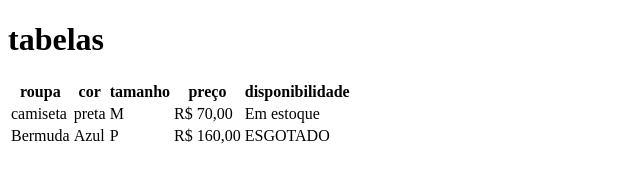
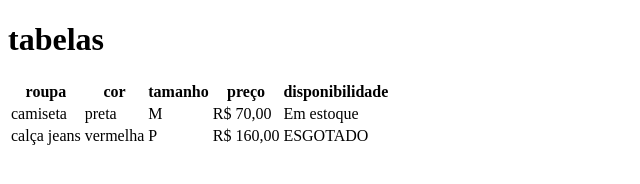
Before and after one commit to MAIAN-HUNTER/Aula-tabela, a plain HTML site: page index.html in a window 1280 px wide. Shown: the whole page, without its empty margins (0-640 px from the left). Drawn offline with Linux system fonts and the light colour scheme.

Commit message:
trocado de bermuda para calça jeans vermelha

```diff
--- a/index.html
+++ b/index.html
@@ -25,8 +25,8 @@
             <td>Em estoque</td>
         </tr>
         <tr>
-            <td>Bermuda</td>
-            <td>Azul</td>
+            <td>calça jeans</td>
+            <td>vermelha</td>
             <td>P</td>
             <td>R$ 160,00</td>
             <td>ESGOTADO</td>
```
